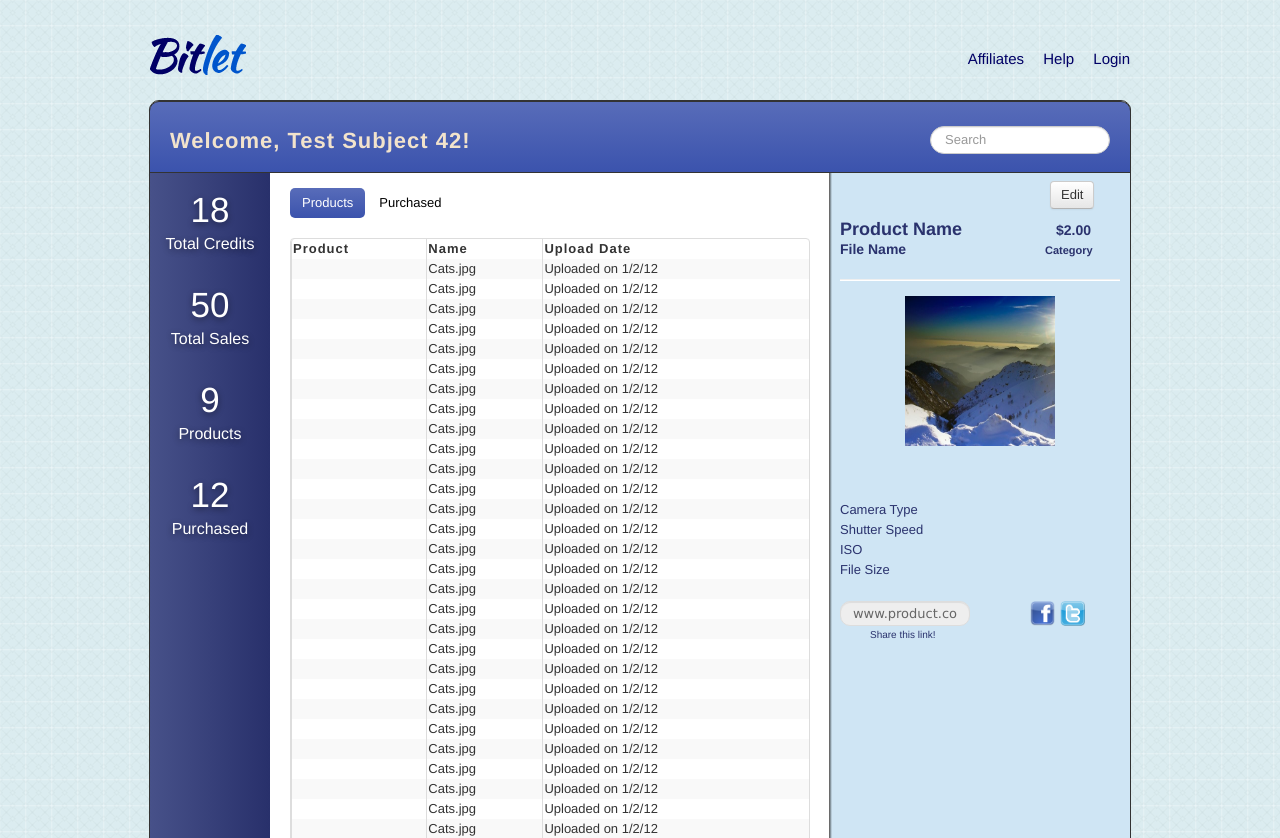
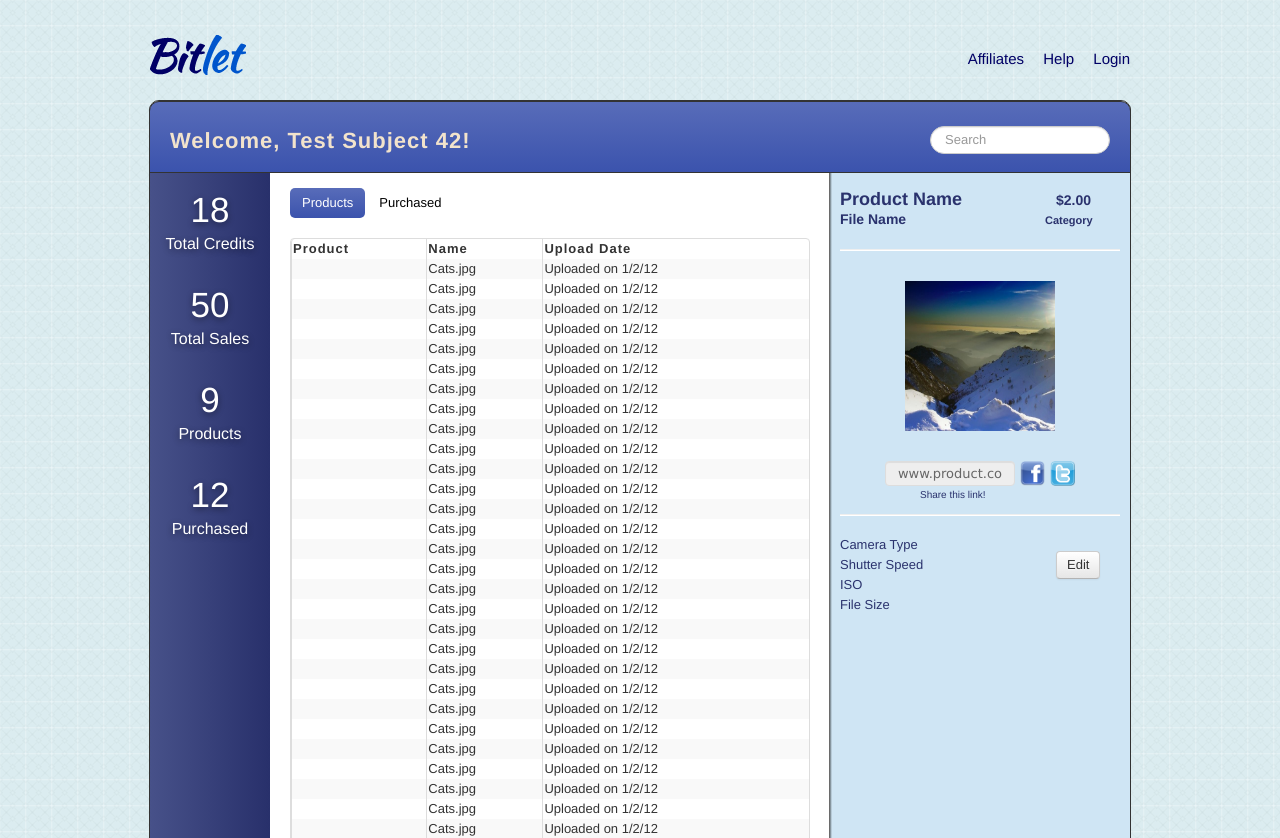
Before and after one commit to repat/Bitlet, a PHP site: page /admin in a window 1280 px wide. Shown: the top 838 px of the page. Run offline with PHP 8.4, Linux system fonts and the light colour scheme.

Commit message:
changes to right sidebar

```diff
--- a/view/admin/index.php
+++ b/view/admin/index.php
@@ -102,6 +102,7 @@ if($uid >= 0) {
 					<div id="imgDiv">
 						<img src="/img/motta.png"/>
 					</div>
+					<hr id="rightDivhr2">
 					<div id="
 					<a href="http://twitter.com"> <img src="/img/twitter.png" id="twitter"/> </a>
 					<a href="http://facebook.com"> <img src="/img/Facebook.png" id="facebook"/> </a>
--- a/view/admin/style.css
+++ b/view/admin/style.css
@@ -53,6 +53,7 @@
 	font-size:22px;
 }
 
+/*Everything pertaining to the left side div begins here*/
 .leftSideDiv {
 	position:absolute;
 	z-index: 20;
@@ -127,6 +128,9 @@
 .leftSideDiv .sideDataText#totalBought {
 	top:415px;
 }
+
+/*Everything pertaining to the right side div begins here*/
+
 .rightSideBottom {
 	position:absolute;
 	z-index: 18;
@@ -159,8 +163,8 @@
 
 #edit {
 	position:absolute;
-	top:80px;
-	left: 220px;
+	top:450px;
+	left: 226px;
 }
 
 #shadow {
@@ -199,8 +203,8 @@
 
 #twitter {
 	position:absolute;
-	top:500px;
-	left:230px;
+	top:360px;
+	left:220px;
 	height:25px;
 	width:25px;
 
@@ -208,8 +212,8 @@
 
 #facebook {
 	position:absolute;
-	top:500px;
-	left:200px;
+	top:360px;
+	left:190px;
 	height:25px;
 	width:25px;
 }
@@ -229,43 +233,35 @@
 	z-index: 100;
 }
 
-#Share {
-	position:absolute;
-	top:525px;
-	left:40px;
-	height:22px;
-	font-size:10px;
-}
-
 #cameraType {
 	position:absolute;
-	top:400px;
+	top:435px;
 	left:10px;
 
 }
 
 #shutterSpeed {
 	position:absolute;
-	top:420px;
+	top:455px;
 	left:10px;
 }
 
 #ISO{
 	position:absolute;
-	top:440px;
+	top:475px;
 	left:10px;
 }
 
 #fileSize {
 	position:absolute;
-	top:460px;
+	top:495px;
 	left:10px;
 }
 
 /*larger thumbnail view*/
 .rightSideDiv img {
 	position:absolute;
-	top:195px;
+	top:180px;
 	left:75px;
 	height:150px;
 	width:150px;
@@ -281,22 +277,61 @@
 
 #productName {
 	position: absolute;
-	top: 110px;
+	top: 80px;
 	left: 10px;
 }
 
+#fileName {
+	position:absolute;
+	top: 105px;
+	left: 10px;
+}
+
+#Category {
+	position: absolute;
+	top:110px;
+	left:215px;
+}
+
+#Price {
+	position: absolute;
+	top:86px;
+	left:226px;
+}
+
+#rightDivhr {
+	position: absolute;
+	top:130px;
+	width:280px;
+	left:10px;
+}
+
+#rightDivhr2 {
+	position: absolute;
+	top:395px;
+	width:280px;
+	left:10px;
+}
 #productURL {
 	position: absolute;
-	top:500px;
-	left: 10px;
+	top:360px;
+	left:55px;
 	width:120px;
 	height:15px;
 	color:#666;
-	border-radius:10px;
+	border-radius:4px;
 	cursor:pointer;
 	text-align:center;
 	font-family: "Lucida Grande",Helvetica,Arial,Verdana,sans-serif;
-	}
+}
+
+#Share {
+	position:absolute;
+	top:385px;
+	left:90px;
+	height:22px;
+	font-size:10px;
+}
 
 .rightSideDiv h2 {
 	font-size:18px;
@@ -310,33 +345,8 @@
 	font-size:11px;
 }
 
-#fileName {
-	position:absolute;
-	top: 135px;
-	left: 10px;
-}
-
 th {
 letter-spacing:1px;
-}
-
-#Category {
-	position: absolute;
-	top:140px;
-	left:215px;
-}
-
-#Price {
-	position: absolute;
-	top:116px;
-	left:226px;
-}
-
-#rightDivhr {
-	position: absolute;
-	top:160px;
-	width:280px;
-	left:10px;
 }
 
 .table-bordered {
```
